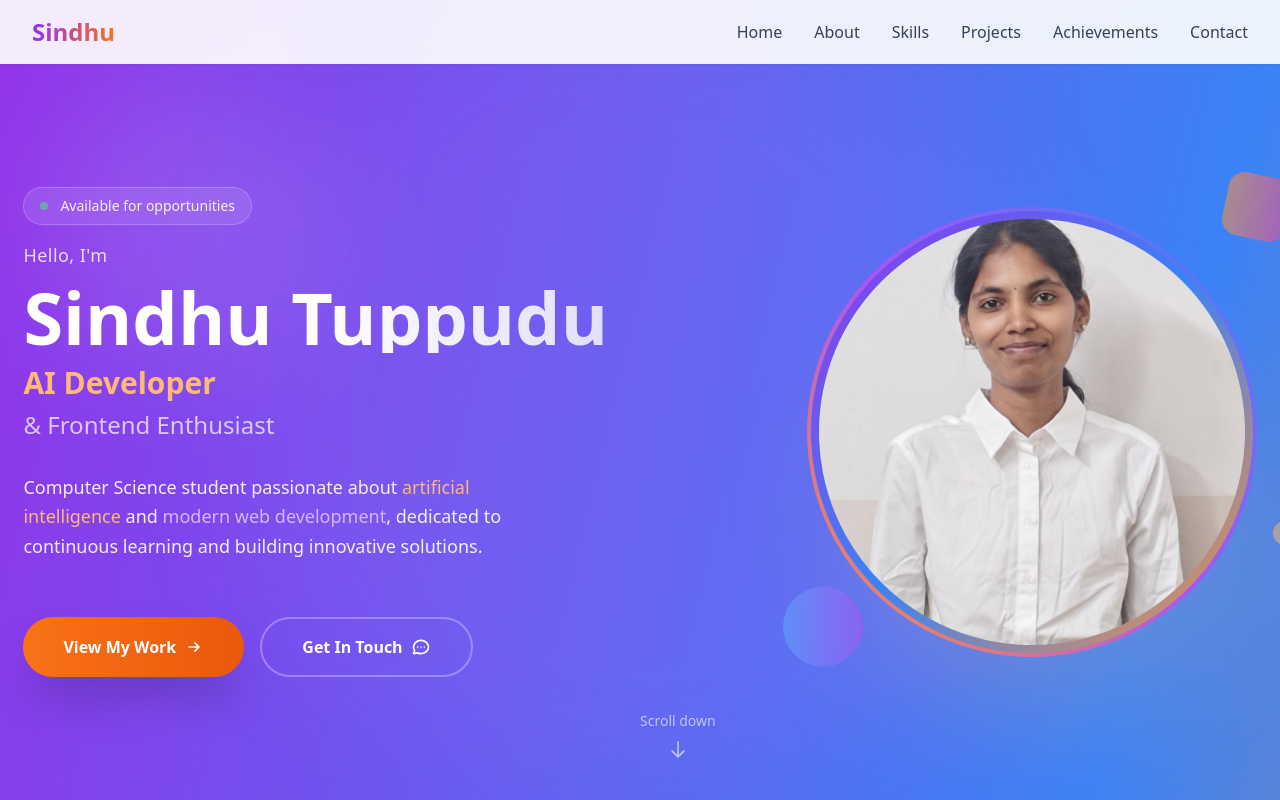
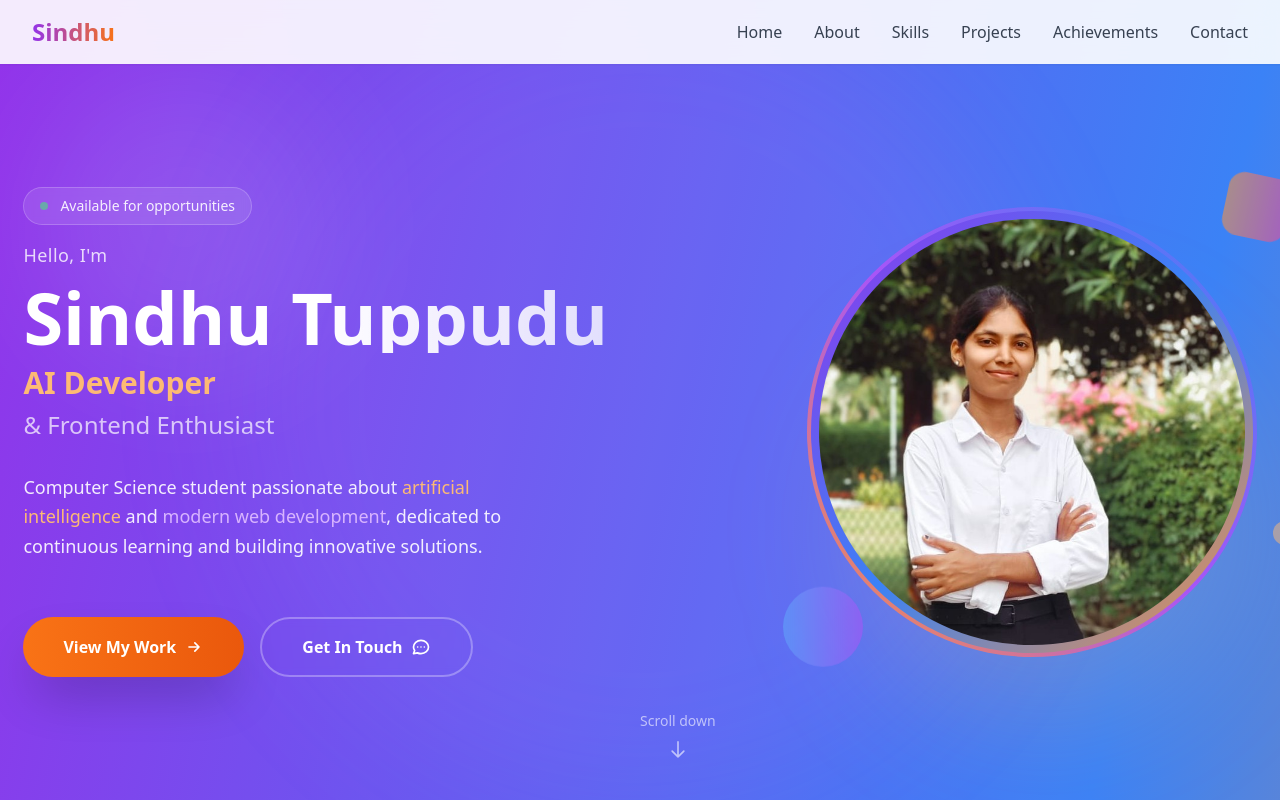
Before and after one commit to TuppuduSindhu/sindhu-portfolio, a React (Vite) app: page / in a window 1280 px wide. Shown: the top 800 px of the page. Built offline with nearby package versions, Linux system fonts and the light colour scheme.

Commit message:
Replace profile picture with new image
Replaced the profile picture on the home page with the provided image.

```diff
--- a/src/components/Hero.tsx
+++ b/src/components/Hero.tsx
@@ -78,7 +78,7 @@ const Hero = () => {
                 <div className="w-full h-full bg-gradient-to-br from-purple-600 via-blue-500 to-orange-400 rounded-full p-2">
                   <div className="w-full h-full rounded-full overflow-hidden">
                     <img
-                      src="/lovable-uploads/431279b2-3991-4ee6-9c60-4e66f12daf8b.png"
+                      src="/lovable-uploads/4ab9d703-c1af-40c1-ad59-409180cea313.png"
                       alt="Sindhu Tuppudu"
                       className="w-full h-full object-cover"
                     />
```
Also changed, not shown: public/lovable-uploads/4ab9d703-c1af-40c1-ad59-409180cea313.png (added).
